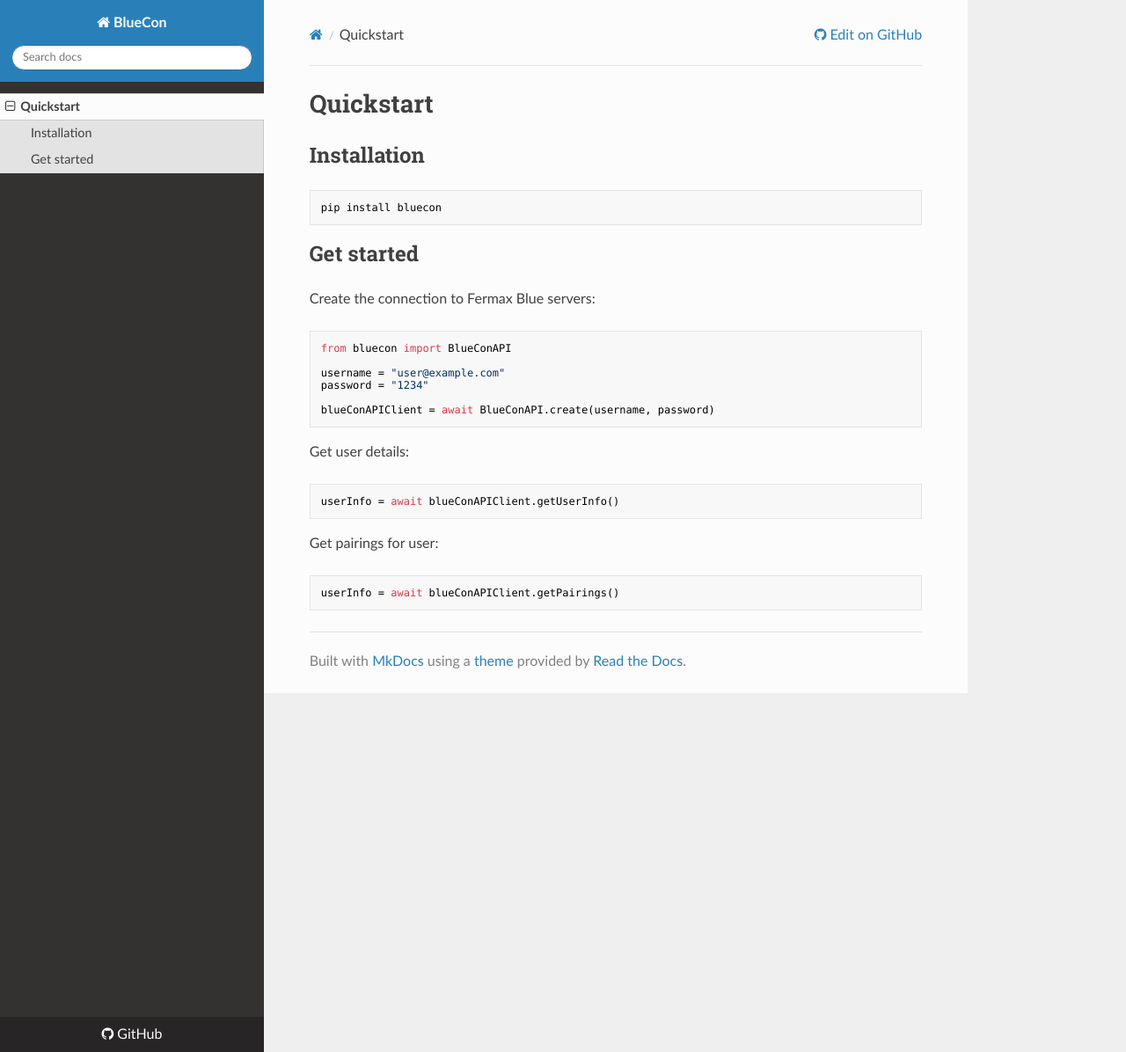
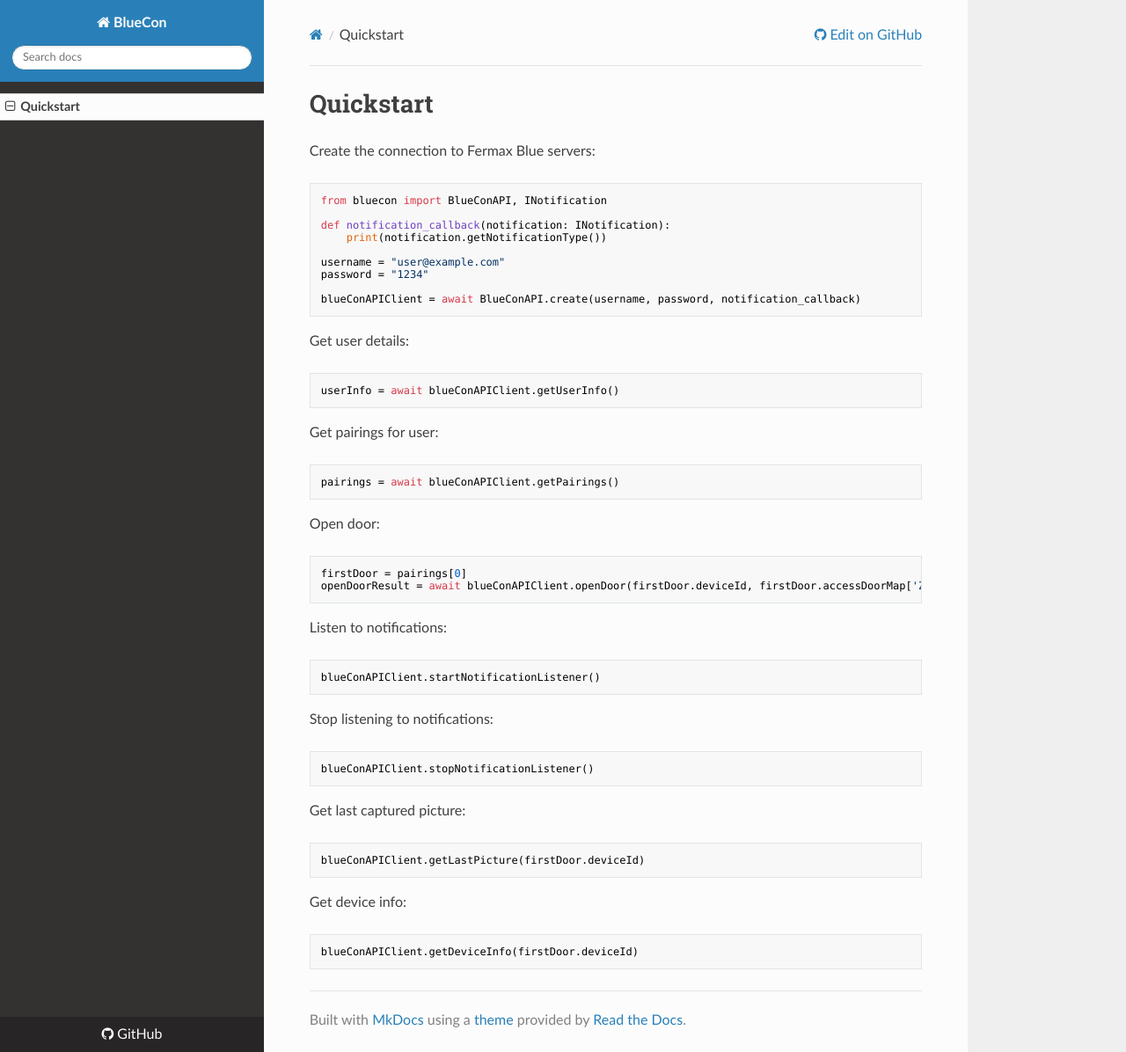
Before and after one commit to AfonsoFGarcia/bluecon, an MkDocs documentation site: the page built from docs/quickstart.md, in a window 1280 px wide and 1196 px high. Shown: the whole window at 88% size. Built offline with MkDocs 1.6.1, drawn with Linux system fonts in a browser that asks for light colours; nearby versions of some CDN libraries.

````diff
--- a/docs/quickstart.md
+++ b/docs/quickstart.md
@@ -1,23 +1,17 @@
 # Quickstart
-
-## Installation
-
-```sh
-pip install bluecon
-```
-
-## Get started
 
 Create the connection to Fermax Blue servers:
 
+```python
+from bluecon import BlueConAPI, INotification
 
-```python
-from bluecon import BlueConAPI
+def notification_callback(notification: INotification):
+    print(notification.getNotificationType())
 
 username = "user@example.com"
 password = "1234"
 
-blueConAPIClient = await BlueConAPI.create(username, password)
+blueConAPIClient = await BlueConAPI.create(username, password, notification_callback)
 ```
 
 Get user details:
@@ -29,5 +23,36 @@ userInfo = await blueConAPIClient.getUserInfo()
 Get pairings for user:
 
 ```python
-userInfo = await blueConAPIClient.getPairings()
+pairings = await blueConAPIClient.getPairings()
 ```
+
+Open door:
+
+```python
+firstDoor = pairings[0]
+openDoorResult = await blueConAPIClient.openDoor(firstDoor.deviceId, firstDoor.accessDoorMap['ZERO'])
+```
+
+Listen to notifications:
+
+```python
+blueConAPIClient.startNotificationListener()
+```
+
+Stop listening to notifications:
+
+```python
+blueConAPIClient.stopNotificationListener()
+```
+
+Get last captured picture:
+
+```python
+blueConAPIClient.getLastPicture(firstDoor.deviceId)
+```
+
+Get device info:
+
+```python
+blueConAPIClient.getDeviceInfo(firstDoor.deviceId)
+```
--- a/pyproject.toml
+++ b/pyproject.toml
@@ -4,7 +4,7 @@ build-backend = "hatchling.build"
 
 [project]
 name = "bluecon"
-version = "0.0.1a9"
+version = "0.1.0"
 authors = [
   { name="Afonso Garcia", email="bluecon@afonsogarcia.dev" },
 ]
--- a/requirements.txt
+++ /dev/null
@@ -1 +0,0 @@
-aiohttp
````
Also changed, not shown: README.md (+1 -63 lines).
